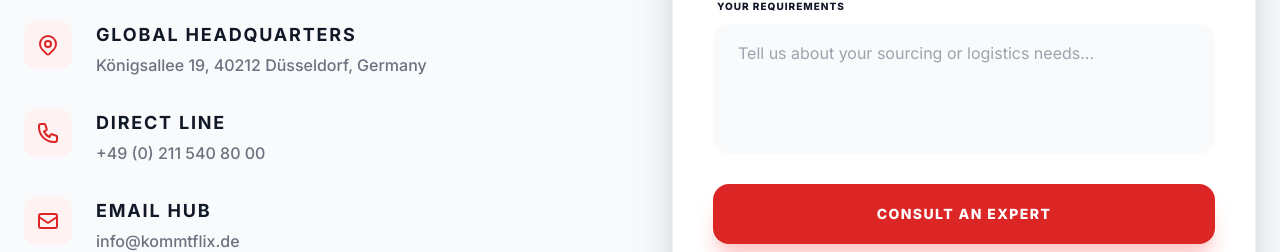
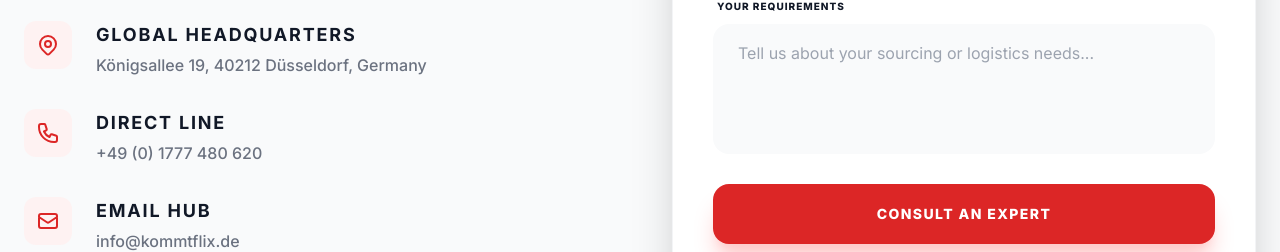
Before and after one commit to igariga1/kommtflix-web, a React (Vite) app: page / in a window 1280 px wide. Shown: the part 4574-4826 px from the top of the page. Built offline with nearby package versions, Linux system fonts and the light colour scheme.

Commit message:
Update contact number in Contact.tsx

```diff
--- a/components/Contact.tsx
+++ b/components/Contact.tsx
@@ -82,7 +82,7 @@
             </div>
             <div>
               <h4 className="text-lg font-bold text-gray-900 mb-1 uppercase text-[10px] tracking-widest">Direct Line</h4>
-              <p className="text-gray-500 font-medium">+49 (0) 211 540 80 00</p>
+              <p className="text-gray-500 font-medium">+49 (0) 1777 480 620</p>
             </div>
           </div>
 
```
